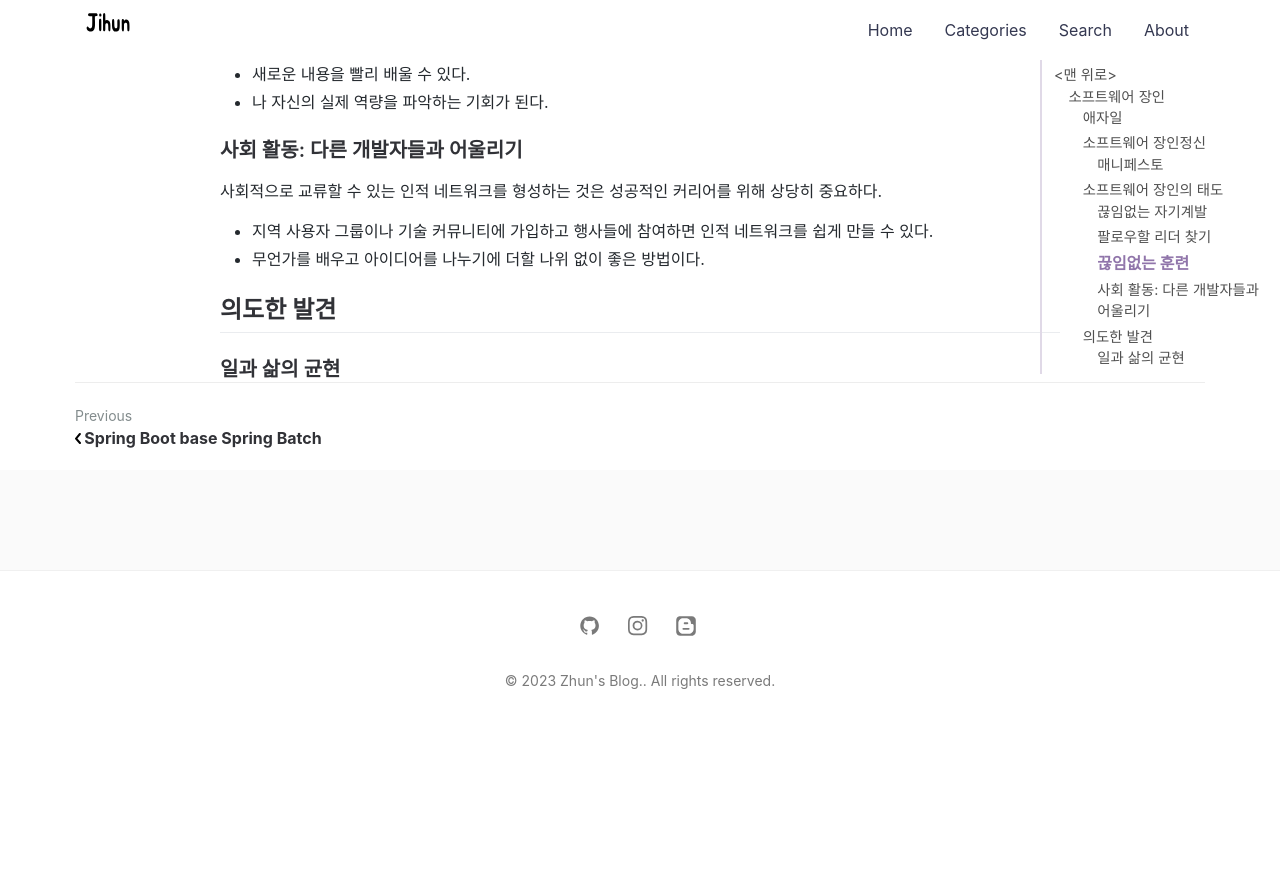
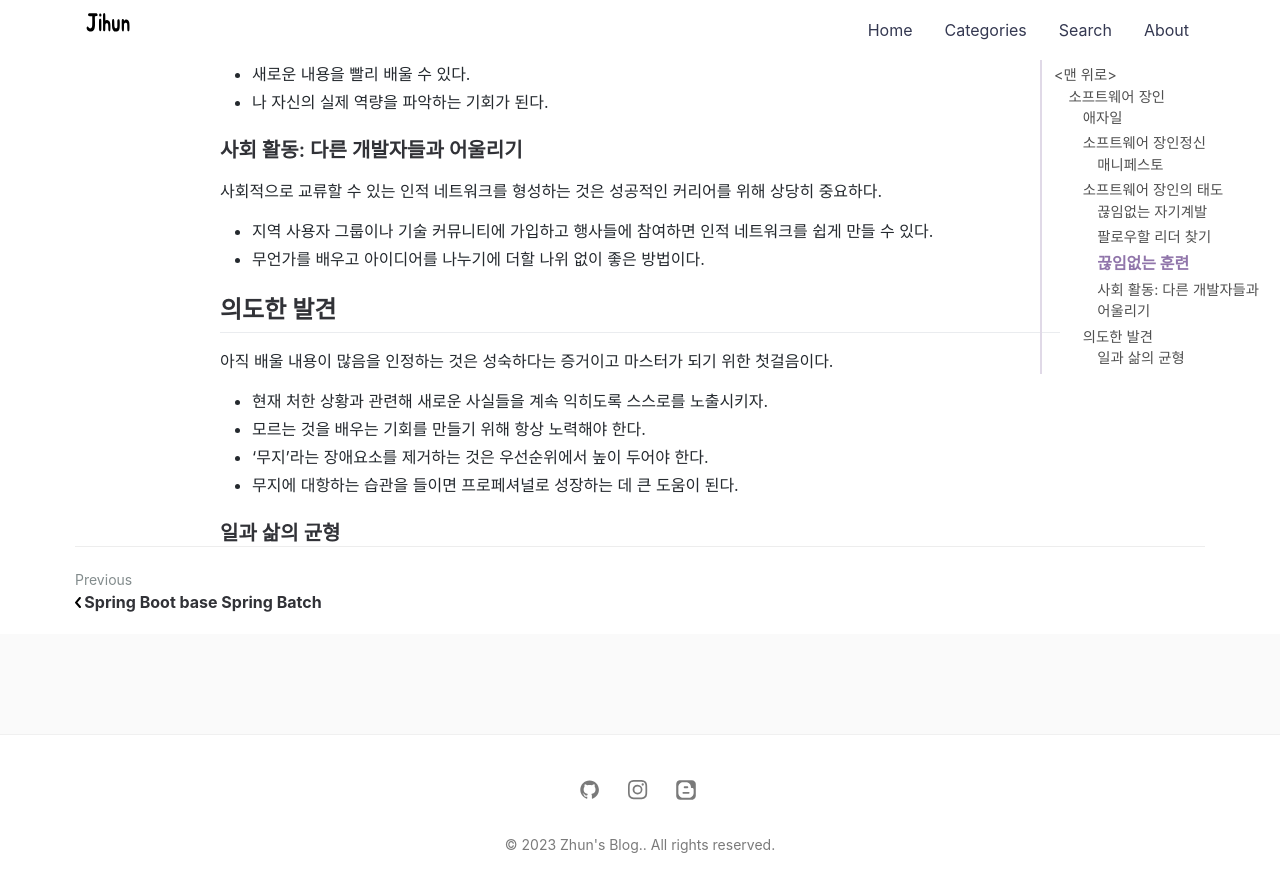
Before and after one commit to jihunparkme/jihunparkme.github.io, a Jekyll site: the page built from _posts/2023-02-01-a-software-master.md, in a window 1280 px wide and 900 px high, scrolled down 4123 px. Shown: the top 892 px of the window. Built offline with Jekyll 4.4.1, drawn with Linux system fonts in a browser that asks for light colours; nearby versions of some CDN libraries; comment, search, counter and statistics services are not loaded; before the commit the page ends 4859 px from its top, so only the background shows below that.

Commit message:
[software master] 의도한 발견

```diff
--- a/_posts/2023-02-01-a-software-master.md
+++ b/_posts/2023-02-01-a-software-master.md
@@ -163,4 +163,11 @@ featured-img: a-software-master
 
 ## 의도한 발견
 
-### 일과 삶의 균현
+아직 배울 내용이 많음을 인정하는 것은 성숙하다는 증거이고 마스터가 되기 위한 첫걸음이다.
+
+- 현재 처한 상황과 관련해 새로운 사실들을 계속 익히도록 스스로를 노출시키자.
+- 모르는 것을 배우는 기회를 만들기 위해 항상 노력해야 한다.
+- '무지'라는 장애요소를 제거하는 것은 우선순위에서 높이 두어야 한다.
+- 무지에 대항하는 습관을 들이면 프로페셔널로 성장하는 데 큰 도움이 된다.
+
+### 일과 삶의 균형
```
